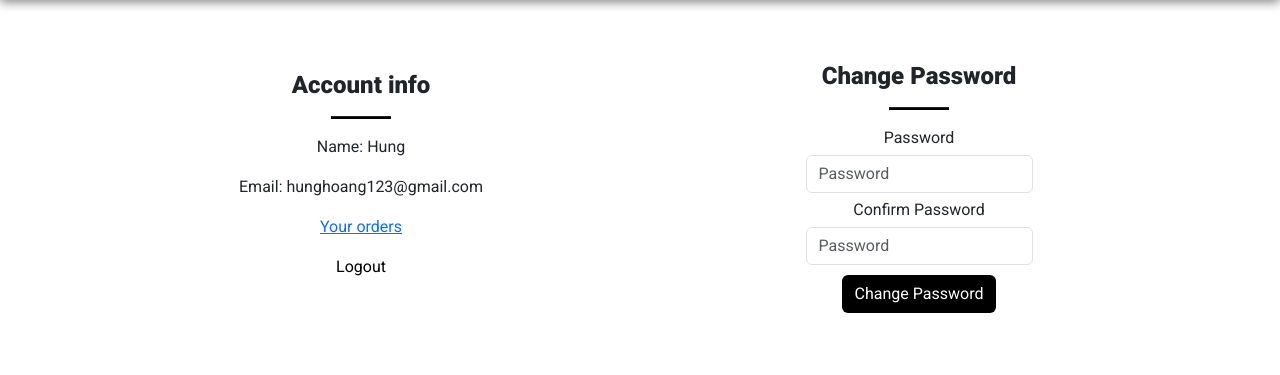
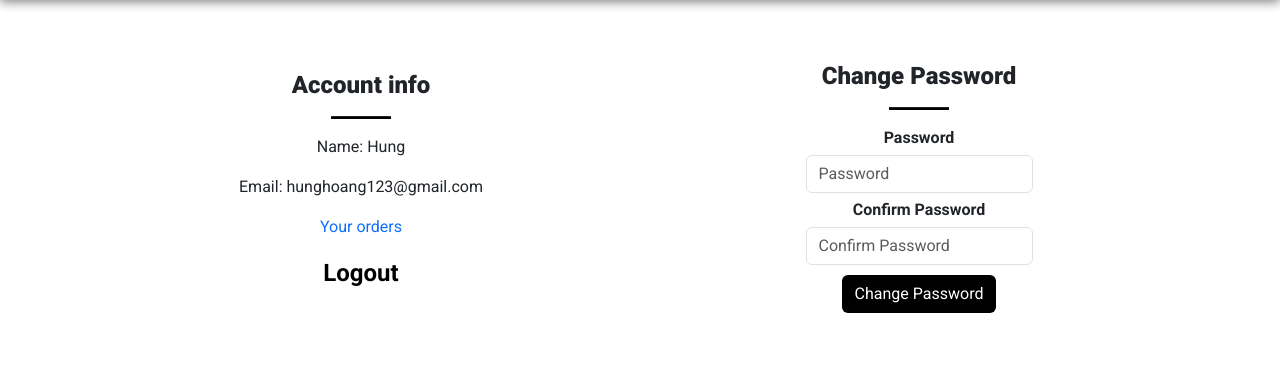
Before and after one commit to hungdaden/LapTrinhWeb_BTL, a PHP site: page /account.html in a window 1280 px wide. Shown: the part 89-464 px from the top of the page. Run offline with PHP 8.4, Linux system fonts and the light colour scheme; some libraries are stand-ins or nearby versions.

Commit message:
edit xiu hoy

```diff
--- a/account.html
+++ b/account.html
@@ -62,7 +62,7 @@
                 <div class="account-info">
                     <p>Name:<span> Hung</span></p>
                     <p>Email:<span> hunghoang123@gmail.com</span></p>
-                    <p><a href="" id="orders-btn">Your orders</a></p>
+                    <p><a style="text-decoration: none;" href="" id="orders-btn">Your orders</a></p>
                     <p><a href="" id="logout-btn">Logout</a></p>
                 </div>
             </div>
@@ -72,12 +72,12 @@
                     <h3>Change Password</h3>
                     <hr class="mx-auto">
                     <div class="form-group">
-                        <label>Password</label>
+                        <label style="font-weight: bold;">Password</label>
                         <input type="password" class="form-control" id="account-password" name="password" placeholder="Password" required/>
                     </div>
                     <div class="form-group">
-                        <label>Confirm Password</label>
-                        <input type="password" class="form-control" id="account-password-confirm" name="confirmPassword" placeholder="Password" required/>
+                        <label style="font-weight: bold;">Confirm Password</label>
+                        <input type="password" class="form-control" id="account-password-confirm" name="confirmPassword" placeholder="Confirm Password" required/>
                     </div>
                     <div class="form-group">
                         <input type="submit" value="Change Password" class="btn" id="change-pass-btn">
--- a/assets/css/style.css
+++ b/assets/css/style.css
@@ -447,11 +447,21 @@ th:last-child{
 #account-form #change-pass-btn{
     color: #fff;
     background-color: #000;
+    transition: 0.3s ease-in-out;
+}
+
+#account-form #change-pass-btn:hover{
+    color: #fff;
+    background-color: #000;
+    transform: scale(1.1);
+    transition: 0.3s ease-in-out;
 }
 
 #account-info #orders-btn,#logout-btn{
-    color: #000;
+    color: black;
     text-decoration: none;
+    font-weight: bold;
+    font-size: 24px;
 }
 
 /* Orders */
```
